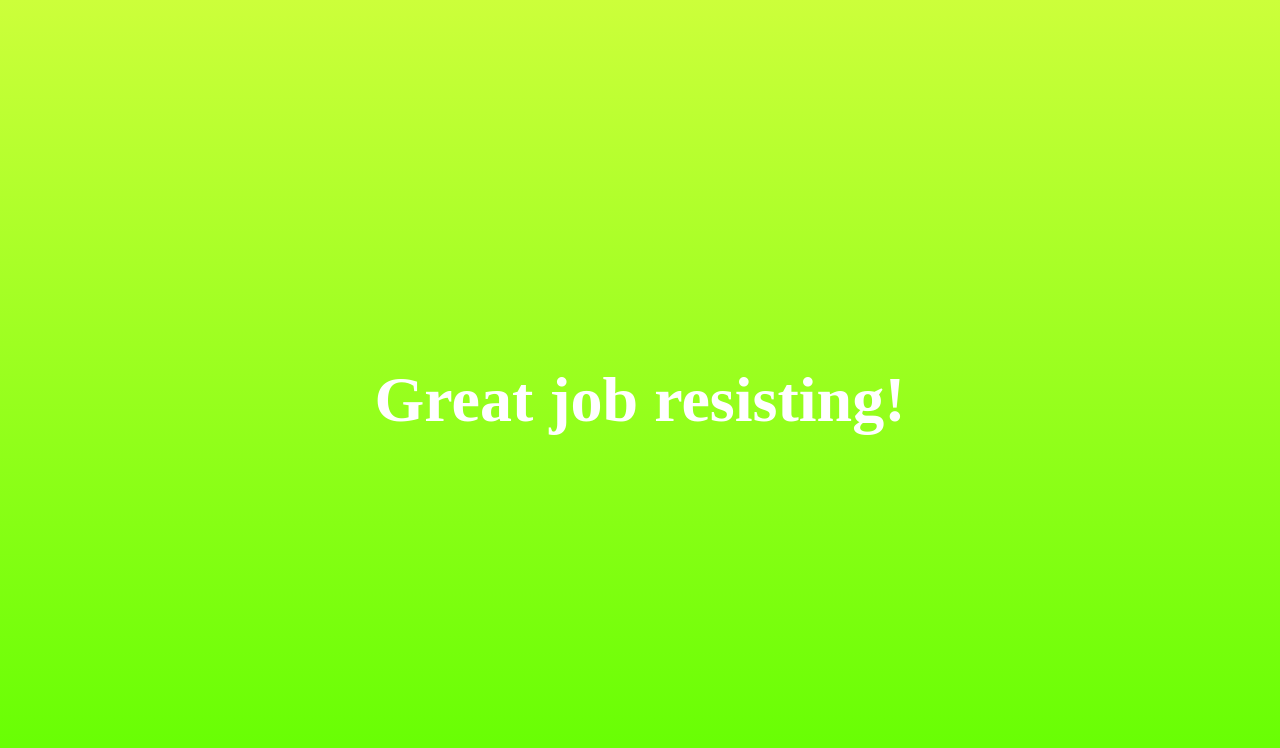
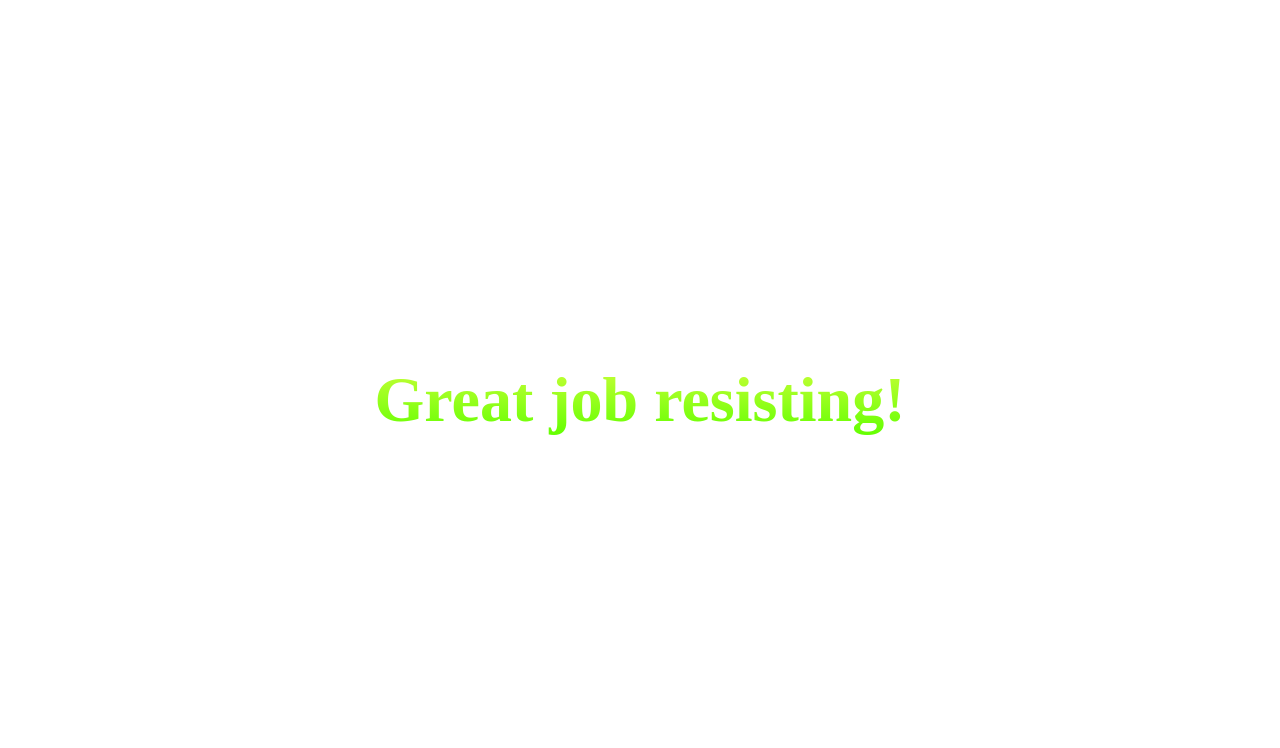
Before and after one commit to drewrodrigues/mindfully, a website built with webpack: page src/views/resisted.html in a window 1280 px wide. Built offline with nearby package versions, Linux system fonts and the light colour scheme.

Commit message:
Make congrats page consistent with other pages

```diff
--- a/src/scripts/resisted.js
+++ b/src/scripts/resisted.js
@@ -4,15 +4,12 @@ const confettiCanvas = document.createElement('canvas')
 confettiCanvas.style.position = 'fixed'
 document.body.appendChild(confettiCanvas)
 
-confetti.Promise = () => {
-  console.log('confetti done')
-}
-
 const confettiAnimate = confetti.create(confettiCanvas, {
   resize: true,
   useWorker: true,
 })
 confettiAnimate({
+  colors: ['#ccff3a', '#61ff00', '#ccc'],
   particleCount: 100,
   spread: 160,
 })
--- a/src/styles/resisted.css
+++ b/src/styles/resisted.css
@@ -1,6 +1,4 @@
 body {
-  background: linear-gradient(#ccff3a, #61ff00);
-  color: white;
   display: flex;
   align-items: center;
   justify-content: center;
@@ -14,3 +12,9 @@ canvas {
   left: 0;
   height: 100%;
 }
+
+h1 {
+  background: linear-gradient(#ccff3a, #61ff00);
+  -webkit-background-clip: text;
+  -webkit-text-fill-color: transparent;
+}
--- a/src/styles/shared.css
+++ b/src/styles/shared.css
@@ -1,3 +1,7 @@
+body {
+  background: var(--gray-medium);
+}
+
 .header {
   display: flex;
   justify-content: space-between;
```
